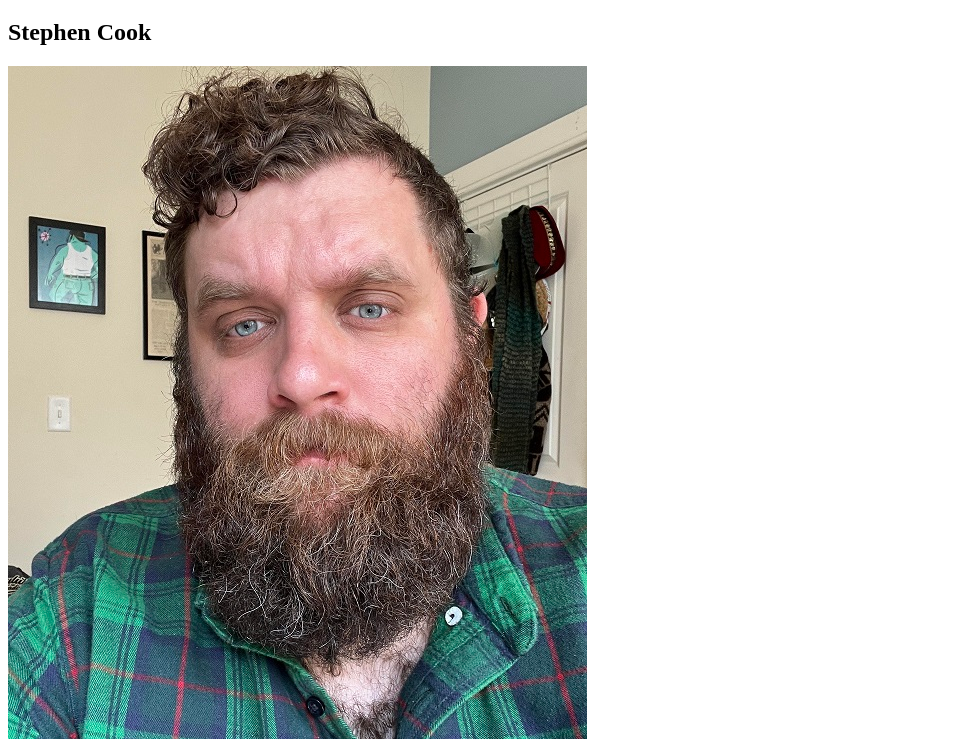
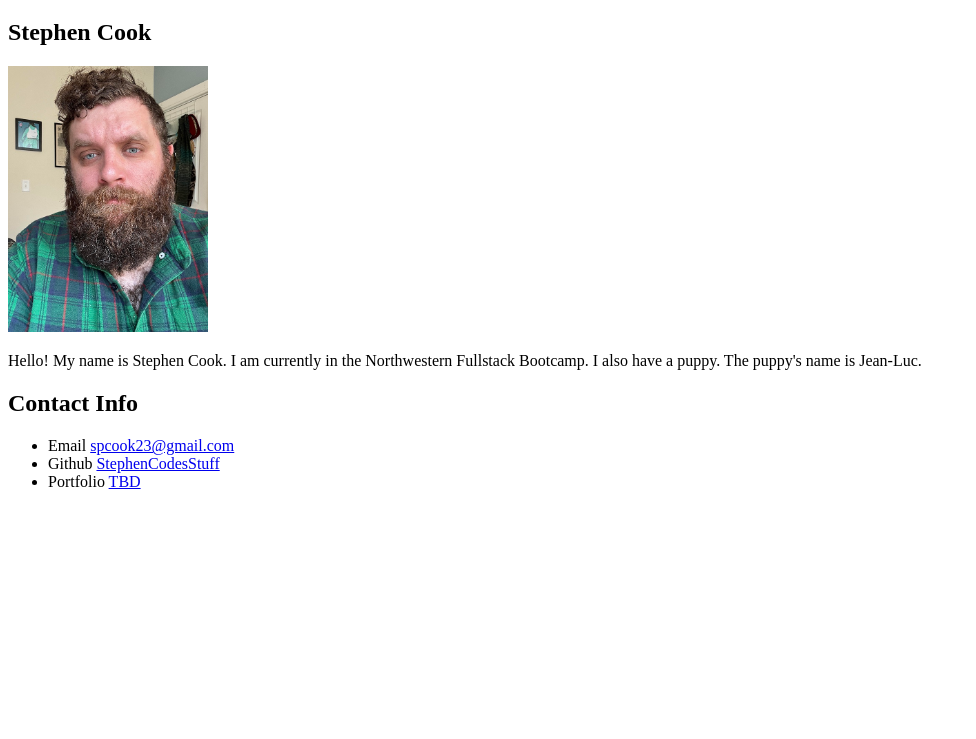
Before and after one commit to StephenCodesStuff/first-day-demo, a plain HTML site: page index.html in a window 1280 px wide. Shown: the part 61-800 px from the top of the page, without its empty margins (0-976 px from the left). Drawn offline with Linux system fonts and the light colour scheme.

Commit message:
added some CSS styling

```diff
--- /dev/null
+++ b/assets/style.css
@@ -0,0 +1,3 @@
+#boxsize {
+    width: 200px;
+}
--- a/index.html
+++ b/index.html
@@ -4,13 +4,14 @@
   <head>
     <meta charset="UTF-8">
     <title>Student Bio</title>
+    <link rel="stylesheet" href="./assets/style.css">
   </head>
 
   <body>
     <h1>Student Bio</h1>
     <h2>Stephen Cook</h2>
     <section>
-      <img src="./assets/Selfie.jpg" alt="Selfie">
+      <img id="boxsize" src="./assets/Selfie.jpg" alt="Selfie">
 
 
       <p>Hello! My name is Stephen Cook. I am currently in the Northwestern Fullstack Bootcamp. I also have a puppy. The puppy's name is Jean-Luc.</p>
```
